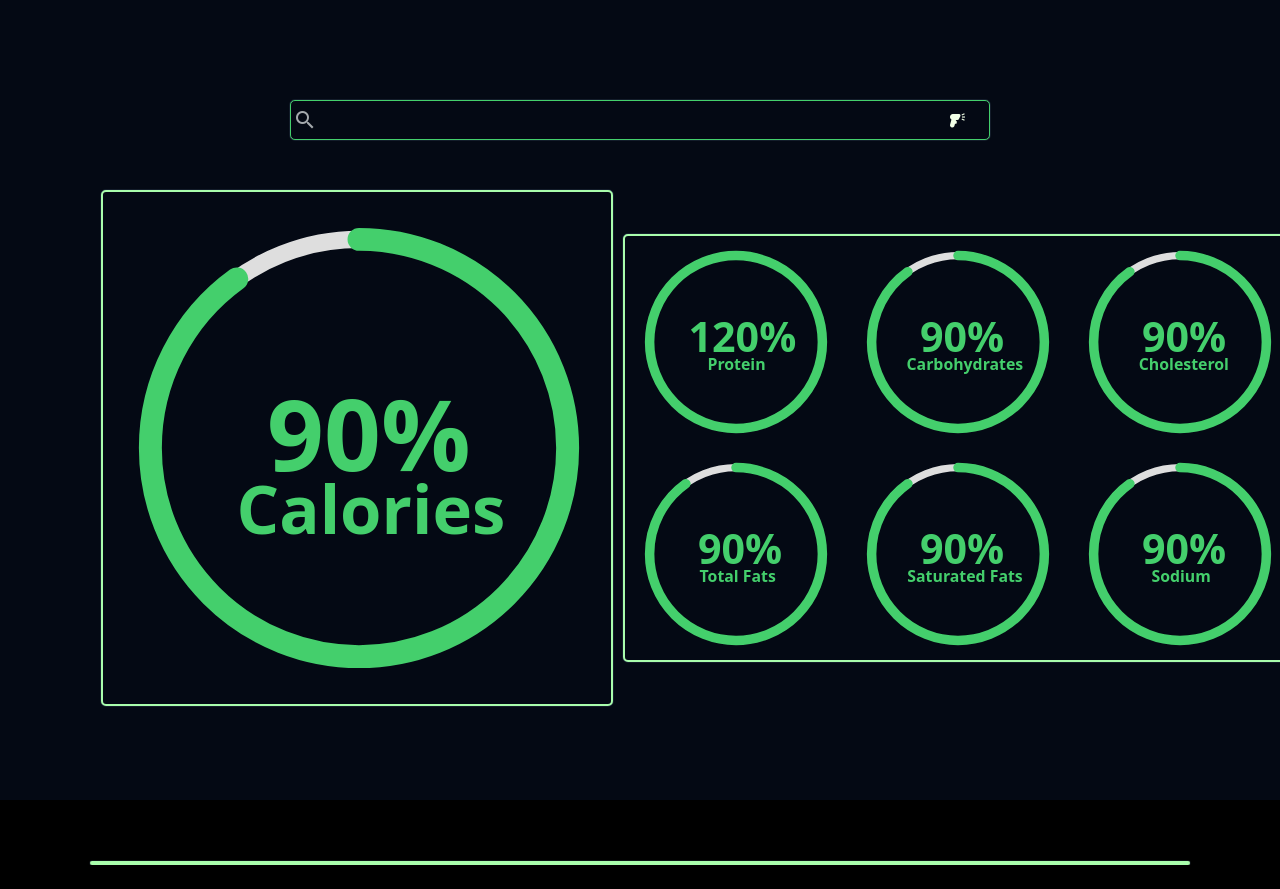
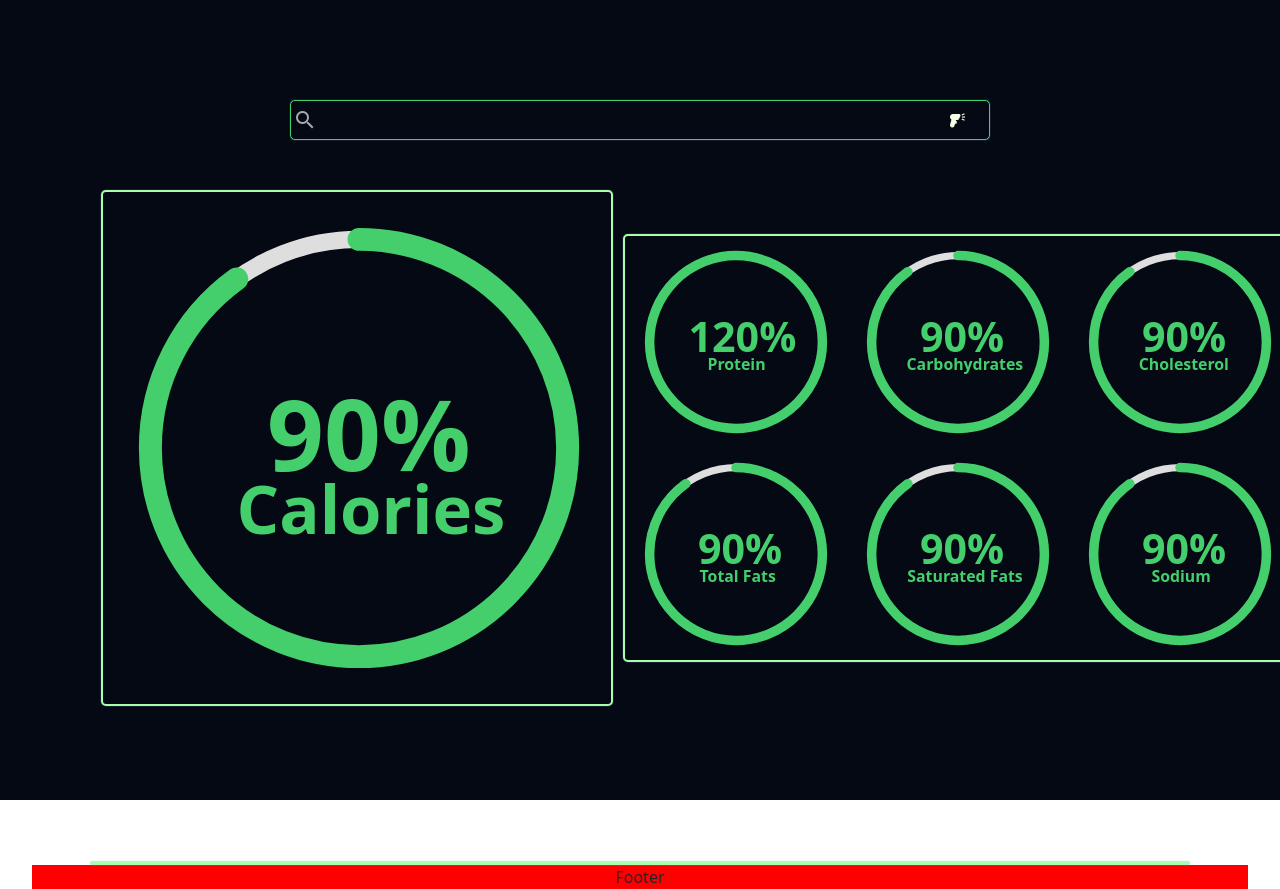
Before and after one commit to fifty1-fifty/Vitamind, a React (Vite) app in the folder frontend/: page /home in a window 1280 px wide. Shown: the top 889 px of the page. Before the commit the page ends 865 px from the top, so only its background shows below. Built offline with nearby package versions, Linux system fonts and the light colour scheme; a web font is replaced by a local one.

Commit message:
Add files via upload

```diff
--- a/frontend/src/index.css
+++ b/frontend/src/index.css
@@ -86,13 +86,6 @@ font-family: Helvetica, sans-serif;
 
 
 
-
-
-
-
-
-
-
 button
 {
   color: #f1ffe7;
@@ -113,7 +106,7 @@ button
 @media (prefers-color-scheme: light) {
   :root {
     color: #007be8;
-    background-color: #000000;
+    background-color: #ffffff;
   }
   a:hover {
     color: #747bff;
@@ -122,3 +115,16 @@ button
     background-color: #f9f9f9;
   }
 }
+
+
+.header-safe
+{
+  padding-top: env(safe-area-inset-top);
+  background-color: blue;
+}
+
+.footer-safe
+{
+  padding-bottom: env(safe-area-inset-bottom);
+  background-color: red;
+}
--- a/frontend/src/main.tsx
+++ b/frontend/src/main.tsx
@@ -5,6 +5,8 @@ import App from './App.tsx';
 
 createRoot(document.getElementById('root')!).render(
   <StrictMode>
+	<header class="header-safe"></header>
     <App />
+	<footer class="footer-safe">Footer</footer>
   </StrictMode>
 );
```
